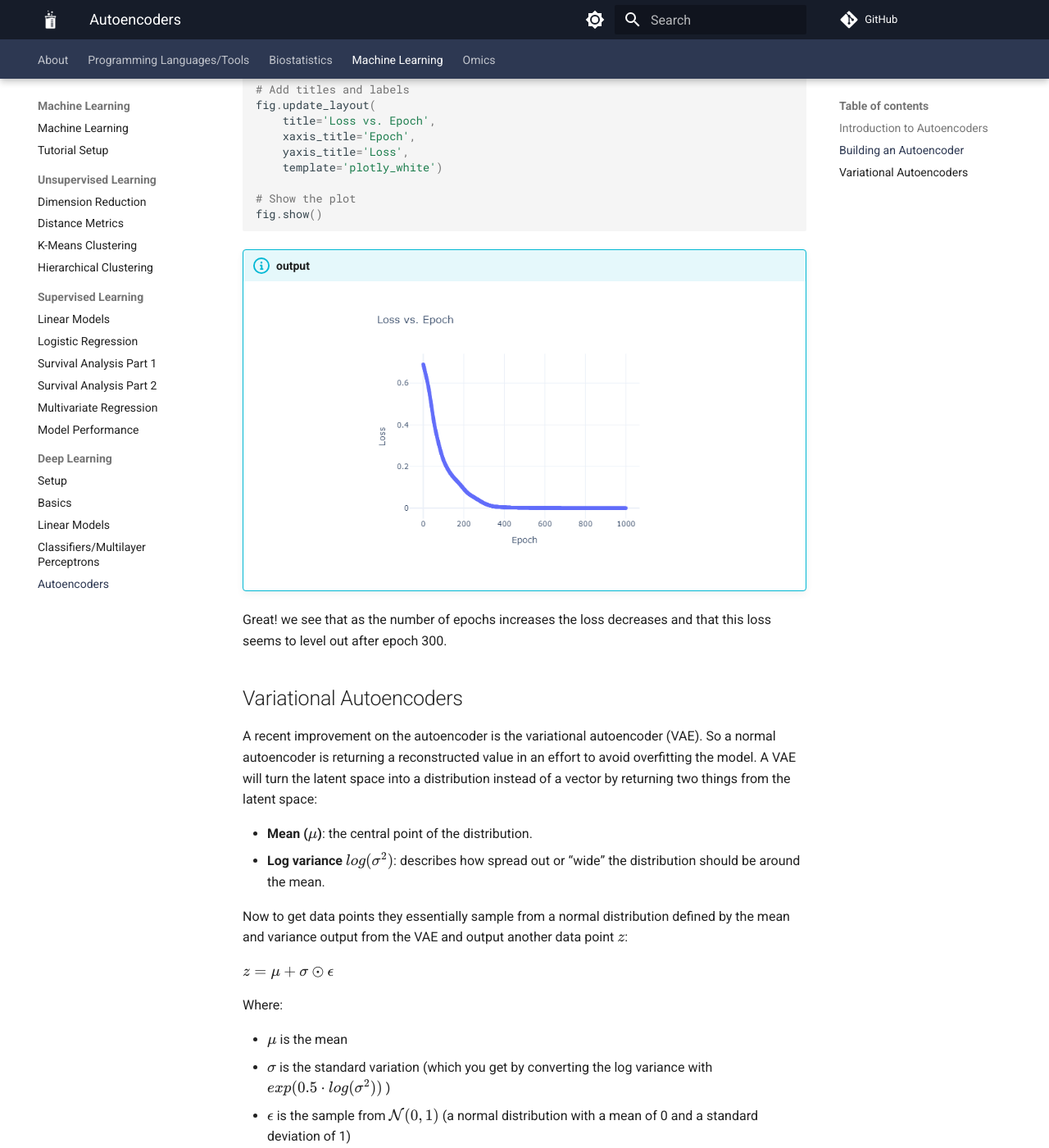
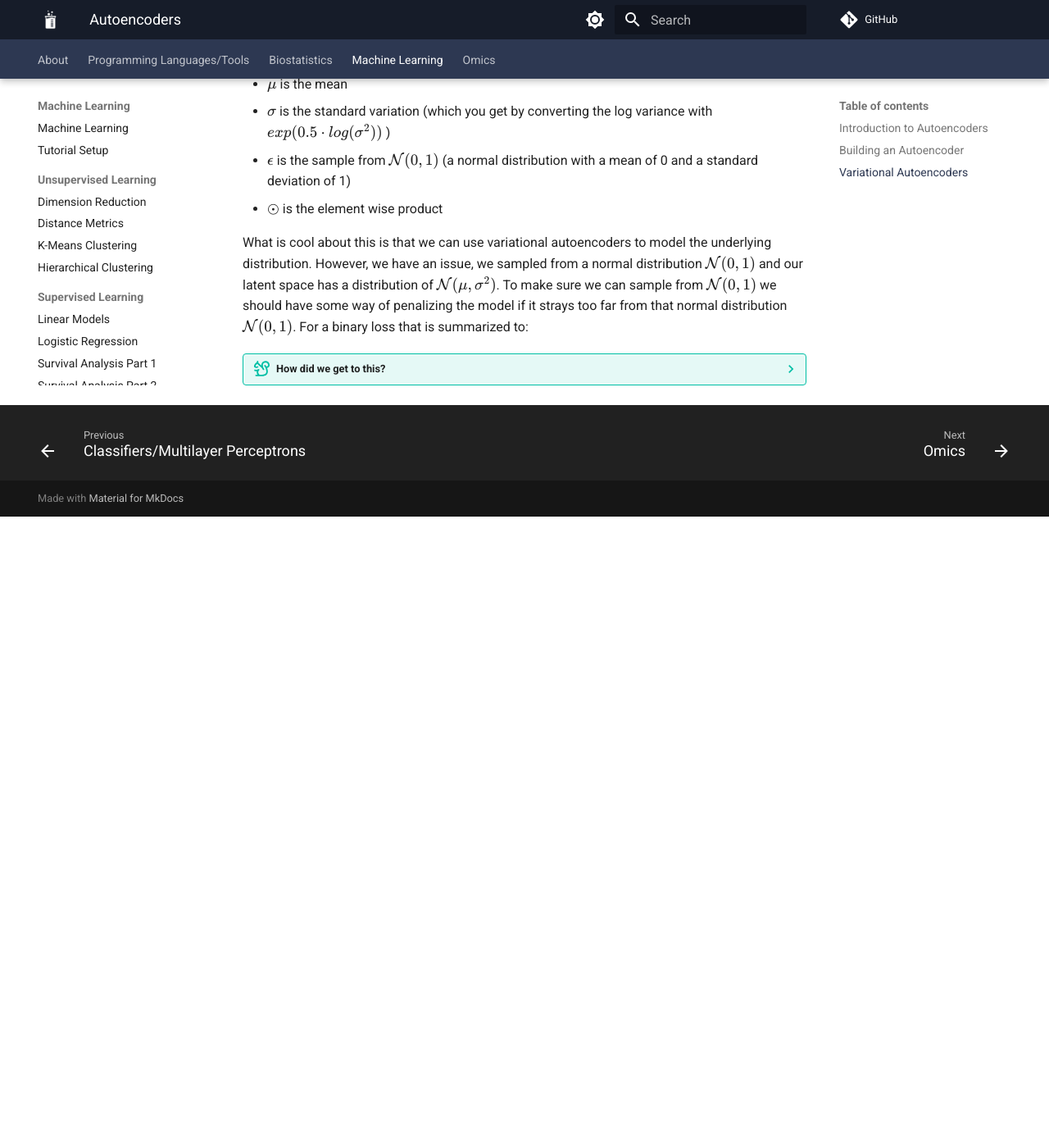
Before and after one commit to comp-tox-jhu/CompToxLab, an MkDocs documentation site: the page built from docs/machine_learning/deep_learning/04_autoencoder.md, in a window 1280 px wide and 1400 px high, scrolled down 5868 px. Shown: the whole window at 82% size. Built offline with MkDocs 1.6.1 and Material for MkDocs 9.7.7, drawn with Linux system fonts in a browser that asks for light colours; comment, search, counter and statistics services are not loaded; after the commit the page ends 6498 px from its top, so only the background shows below that; some of the changed lines change nothing that is shown; some of the changed text lies outside the part shown.

Commit message:
Update 04_autoencoder.md

````diff
--- a/docs/machine_learning/deep_learning/04_autoencoder.md
+++ b/docs/machine_learning/deep_learning/04_autoencoder.md
@@ -159,33 +159,6 @@
     loss_vals.append(loss.item())
 ```
 
-
-!!! info "Diagram of Model Workflow"
-
-    ``` mermaid
-    flowchart TB
-    subgraph Initialization
-        A[Initialize Model, Criterion, and Optimizer]
-        B[Convert Target Tensors to float32]
-    end
-
-    subgraph Training Loop
-        C[Loop: 1000 Epochs]
-        C -->|Each Epoch| D[Generate Output]
-        D --> E[Calculate Loss]
-        E --> F[Backpropagate and Update Model]
-        F --> G[Record Loss]
-        G --> C[Repeat until 1000 Epochs Complete]
-    end
-
-    subgraph Output
-        H[Output Loss Values]
-    end
-
-    A --> B --> C
-    G --> H
-    ```
-
 You'll see our familiar flow, where we:
 
 - call our model with the our number of input features, and the number of nodes in the latent space
@@ -243,4 +216,33 @@
 - $\epsilon$ is the sample from $\mathcal{N}(0,1)$ (a normal distribution with a mean of 0 and a standard deviation of 1)
 - $\odot$ is the element wise product
 
-What is cool about this is that we can use variational autoencoders to model the underlying distribution. However, the loss may not square up with our
+What is cool about this is that we can use variational autoencoders to model the underlying distribution. However, we have an issue, we sampled from a normal distribution $\mathcal{N}(0,1)$ and our latent space has a distribution of $\mathcal{N}(\mu,\sigma^2)$. To make sure we can sample from $\mathcal{N}(0,1)$ we should have some way of penalizing the model if it strays too far from that normal distribution $\mathcal{N}(0,1)$. For a binary loss that is summarized to:
+
+??? tip "How did we get to this?"
+
+    Here’s the markdown with math formatted using $:
+
+    1. **KL Divergence Definition**:
+    - The KL divergence between two distributions \( q(z|x) \) and \( p(z) \) is defined as:
+
+         $L_{KL} = D_{KL}(q(z|x) \parallel p(z)) = \int q(z|x) \log \frac{q(z|x)}{p(z)} \, dz$
+
+       - For a VAE, $q(z|x)$ is parameterized by a mean $\mu$ and a variance $\sigma^2$ (encoded for each input by the encoder network).
+
+    2. **Simplifying with the Standard Normal Distribution**:
+       - If $p(z)$ is a standard normal distribution $N(0, 1)$, we know:
+
+         $p(z) = \frac{1}{\sqrt{2 \pi}} e^{-\frac{z^2}{2}}$
+
+       - $q(z|x)$, parameterized by $\mu$ and $\sigma^2$, is a normal distribution for each input sample: $q(z|x) = N(\mu, \sigma^2)$.
+
+    3. **Expanding the KL Divergence Integral**:
+       - Substituting the expressions for \( q(z|x) \) and \( p(z) \) into the KL divergence formula, we get:
+
+         $L_{KL} = \int N(\mu, \sigma^2) \log \frac{N(\mu, \sigma^2)}{N(0, 1)} \, dz$
+
+       - Expanding this, we arrive at:
+
+         $L_{KL} = -\frac{1}{2} \sum_{j=1}^{d} \left( 1 + \log \sigma_j^2 - \mu_j^2 - \sigma_j^2 \right)$
+
+       - This formula arises from calculating the KL divergence between two normal distributions with known parameters.
````
